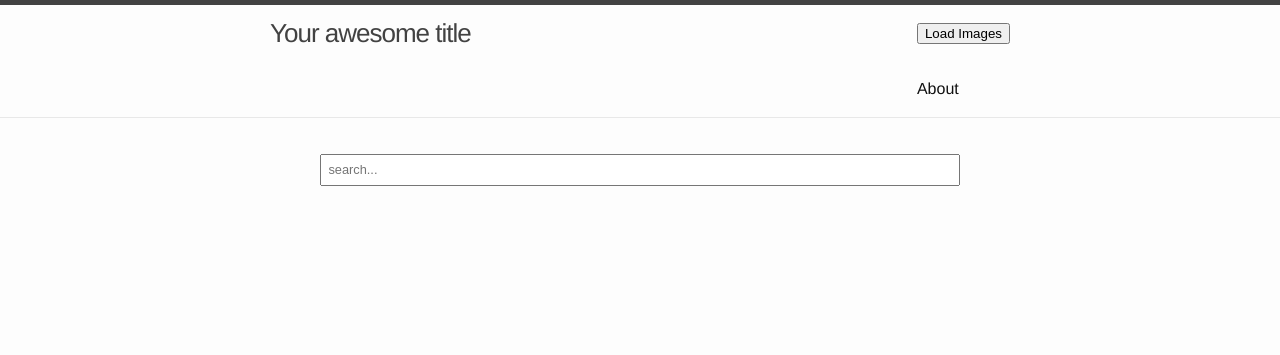
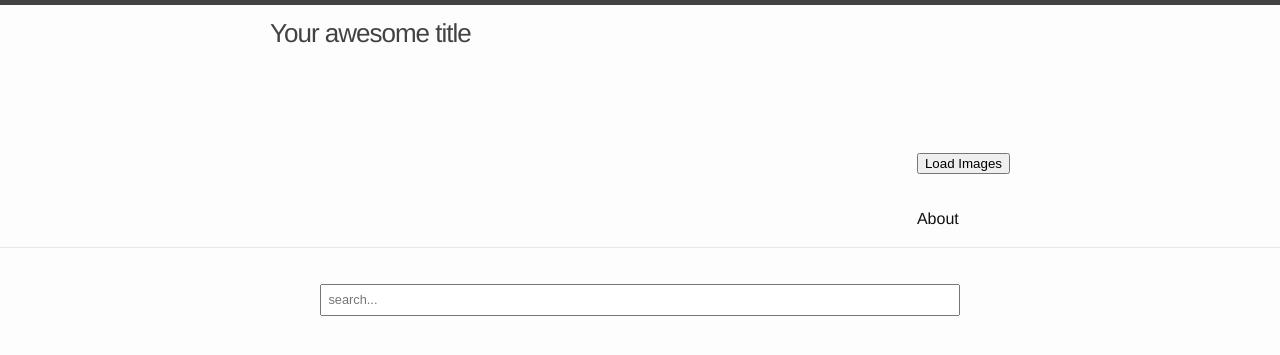
Before and after one commit to saimayasmeen4/minneatairu-json.github.io, a Jekyll site: the page built from about.markdown, in a window 1280 px wide. Shown: the top 355 px of the page. Built offline with Jekyll 4.4.1, drawn with Linux system fonts in a browser that asks for light colours; comment, search, counter and statistics services are not loaded.

Commit message:
Update header.html

```diff
--- a/_includes/header.html
+++ b/_includes/header.html
@@ -8,7 +8,7 @@
     <nav class="site-nav">
 <!--       <a href="#" class="menu-icon"> -->
 <script src="https://ajax.googleapis.com/ajax/libs/jquery/3.3.1/jquery.min.js"></script>
-<div class="lightgallery1">
+<div id="lightgallery1">
 </div>
 <div>
 <button onclick="myFunction()">Load Images</button>
@@ -16,12 +16,11 @@
 
 <style>
 
-  .lightgallery1  {
+  #lightgallery1  {
   padding: 0px 20px 20px 0;
-  display: none;
 }
 
-  .lightgallery1 {
+  #lightgallery1 {
   width: 100%;
   border-radius: 10px;
   height: 110px;
```
Also changed, not shown: other parts of _includes/header.html (+5 -8 lines).
